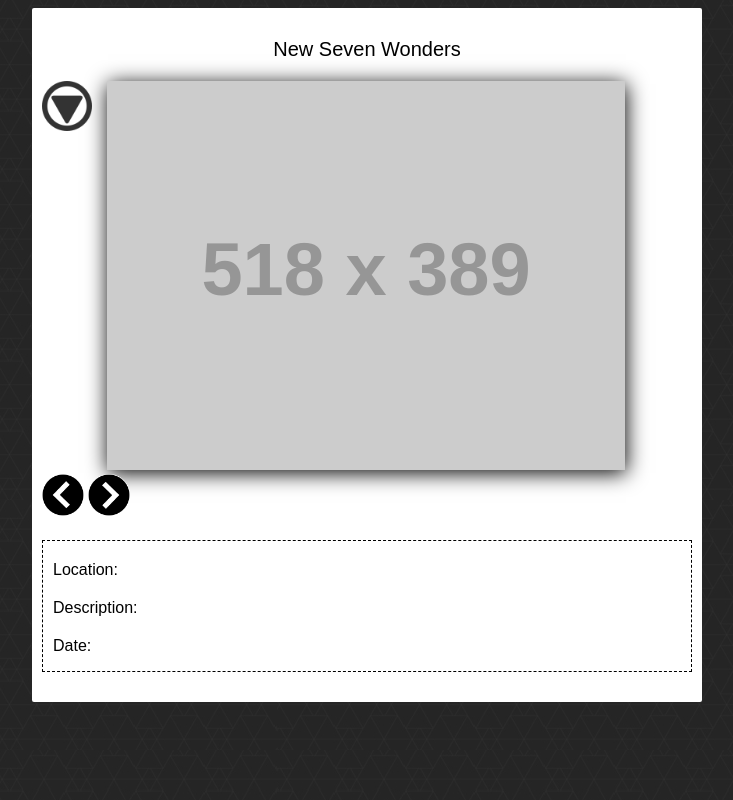
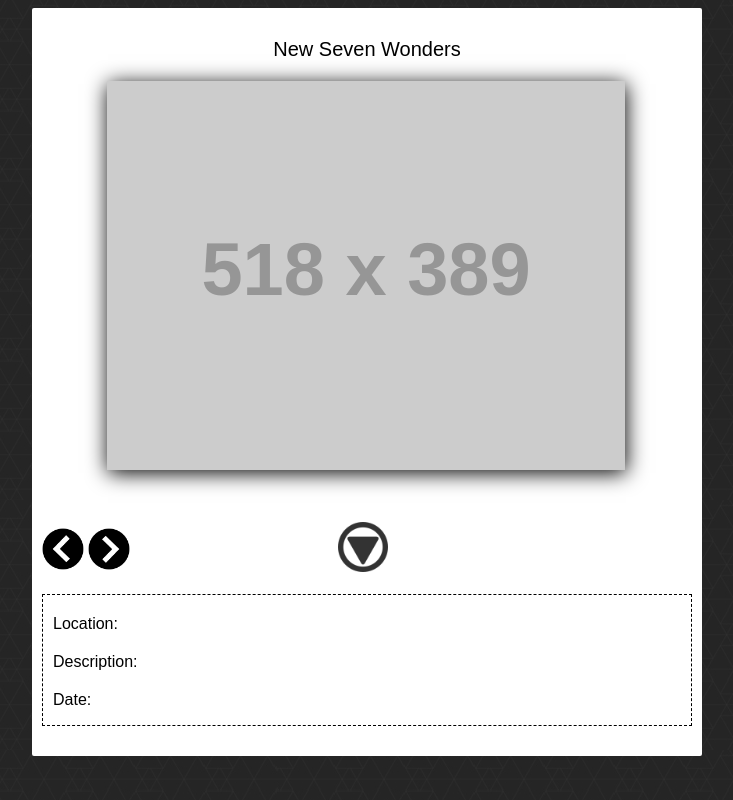
Before and after one commit to MeetRami/SlideShow, a PHP site: page /index.html in a window 1280 px wide. Shown: the whole page, without its empty margins (273-1006 px from the left). Run offline with PHP 8.4, Linux system fonts and the light colour scheme; grey boxes labelled with a size stand in for pictures from a placeholder-image service; some libraries are stand-ins or nearby versions.

Commit message:
More Indicator positioned correctly

```diff
--- a/css/style.css
+++ b/css/style.css
@@ -27,10 +27,12 @@ body {
 .moreIndicator {
 	height: 50px;
 	width: 50px;
-	position: absolute;
+	position: relative;
 	z-index: 3;
 	opacity: .8;
-	top: 0px;
+	left: 18.5em;
+    top: 3em;
+	transition: all 1s ease;
 }
 
 .thumbnail {
```
